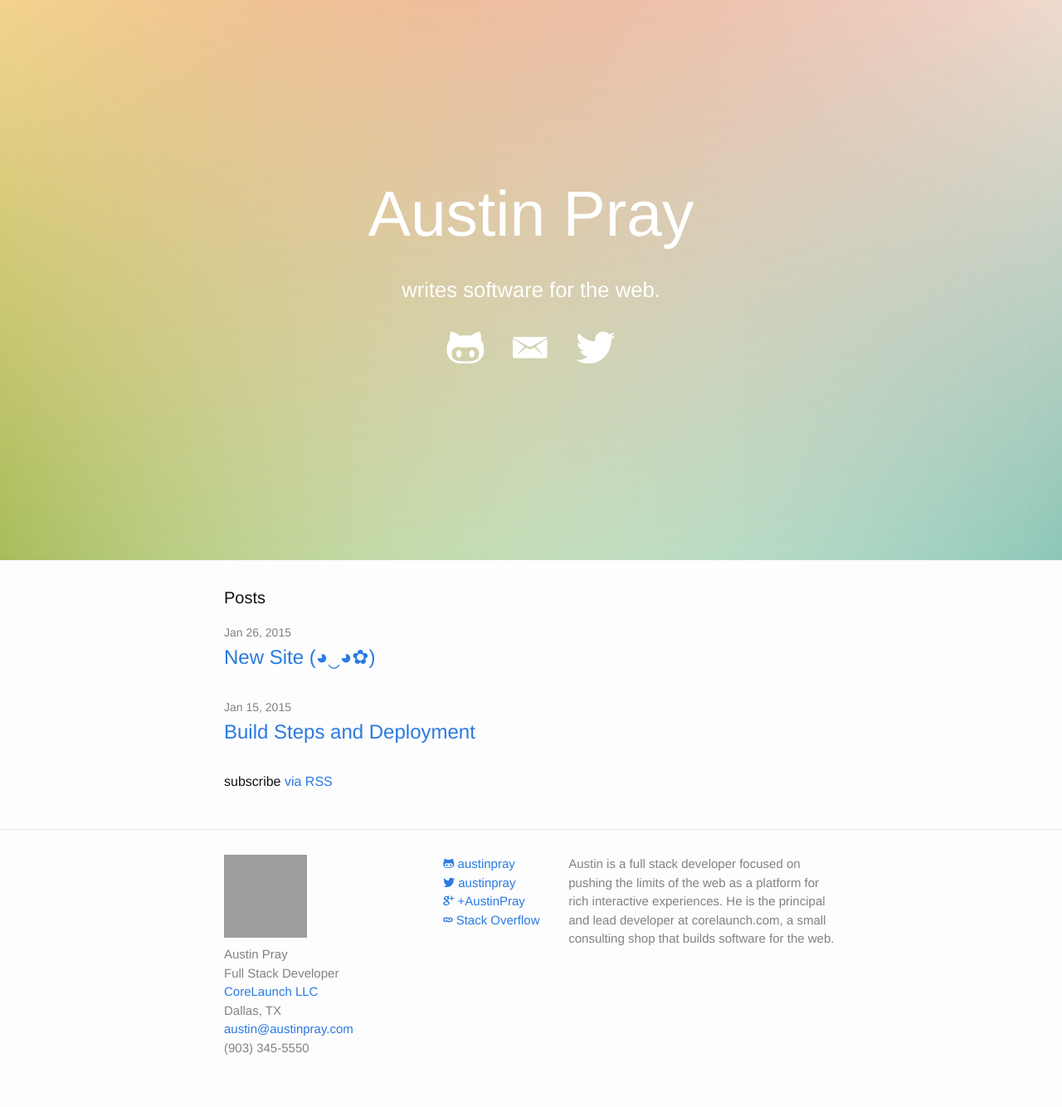
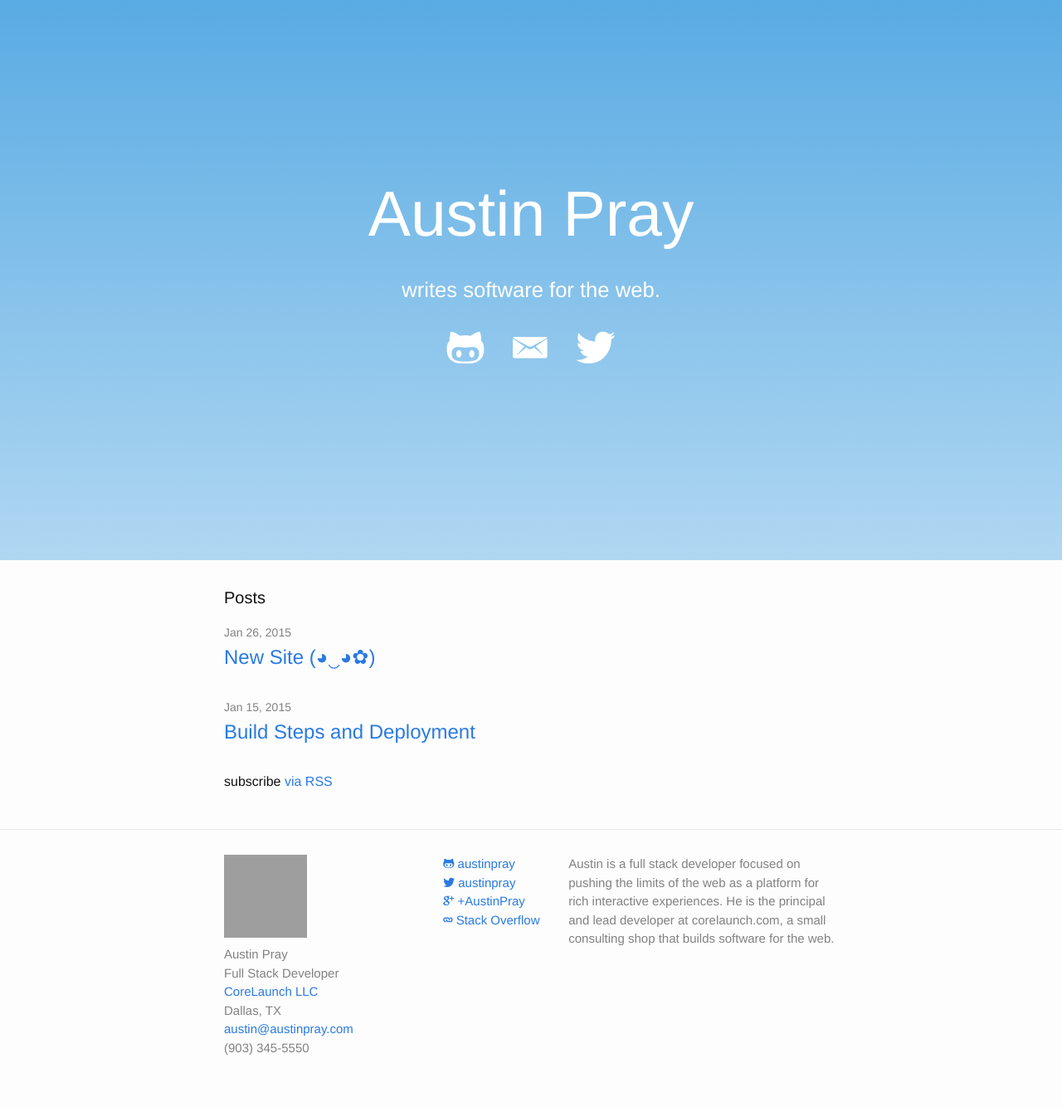
Before and after one commit to austinpray/austinpray.com, a Jekyll site: the page built from index.html, in a window 1280 px wide. Shown: the whole page at 83% size. Built offline with Jekyll 4.4.1, drawn with Linux system fonts in a browser that asks for light colours; grey boxes are pictures that could not be loaded.

Commit message:
Actually that gradient thing was dumb

```diff
--- a/_sass/_layout.scss
+++ b/_sass/_layout.scss
@@ -245,29 +245,15 @@
 /**
  * Jumbotron
  */
-$grad-top: #A7BD5B;
-$grad-right: #8DC7B8;
-$grad-left: #DC574E;
 .jumbotron {
   min-height: 75vh;
-  background-color: #1d1d1d;
+  background-color: $main-accent;
   background:
     linear-gradient(
-      $grad-left,
-      transparent
-    ),
-    linear-gradient(
-      90deg,
-      $grad-top,
-      transparent
-    ),
-    linear-gradient(
-      -90deg,
-      $grad-right,
-      transparent
+      180deg,
+      $main-accent,
+      lighten($main-accent, 20%)
     );
-
-background-blend-mode: screen;
   color: #fff;
   position: relative;
 }
--- a/css/main.scss
+++ b/css/main.scss
@@ -16,6 +16,7 @@ $spacing-unit:     30px;
 $text-color:       #111;
 $background-color: #fdfdfd;
 $brand-color:      #2a7ae2;
+$main-accent:      #59ABE3;
 
 $grey-color:       #828282;
 $grey-color-light: lighten($grey-color, 40%);
```
